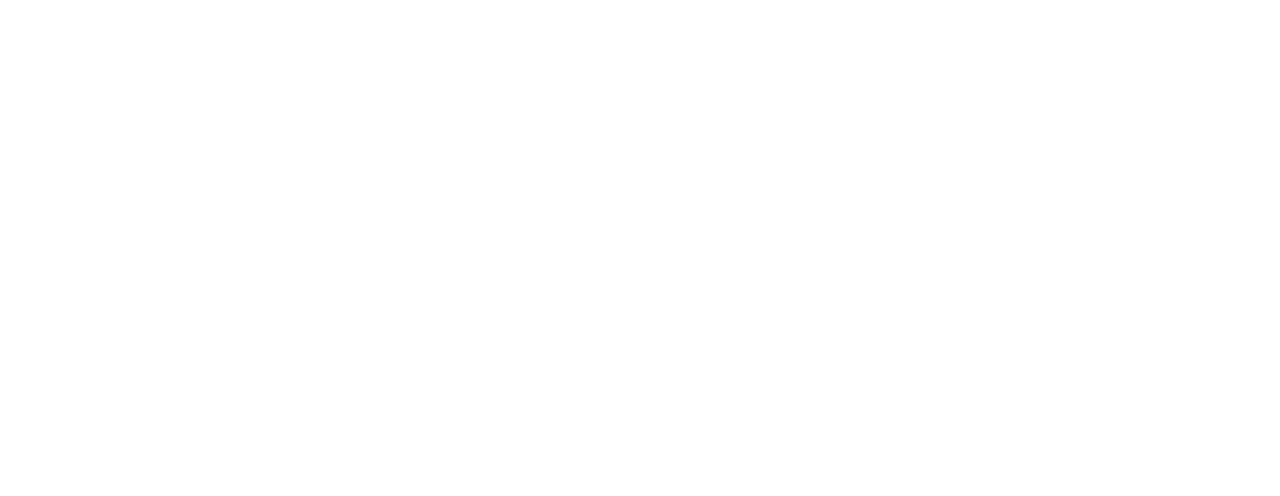
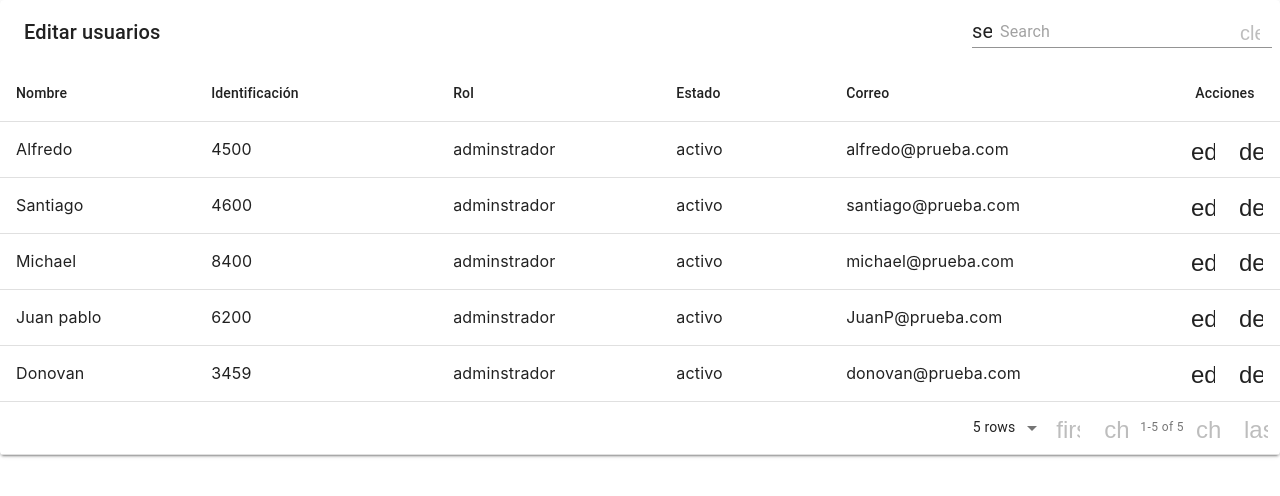
Before and after one commit to Dev-Spaces/backoffice-investigacion-frontend, a React (Create React App) app in the folder dev-spaces/: page /editarUsuarios in a window 1280 px wide. Before the commit this address had no page. Shown: the top 496 px of the page. Built offline with nearby package versions, Linux system fonts and the light colour scheme.

Commit message:
agregar tabla para editar usuarios

```diff
--- a/dev-spaces/src/App.jsx
+++ b/dev-spaces/src/App.jsx
@@ -2,6 +2,7 @@
 import Login from 'pages/login';
 import Usuarios from 'pages/usuarios';
 import RegistroUsuarios from "pages/registroUsuarios";
+import EditarUsuarios from "pages/editarUsuarios";
 
 
 
@@ -13,7 +14,8 @@
           <Route exact path= {"/"} element={Login}/>
           <Route path="/usuarios" element={<Usuarios/>}/>
           <Route path="/registroUsuarios" element={<RegistroUsuarios/>}/>
-        </Routes>
+          <Route path="/editarUsuarios" element={<EditarUsuarios/>}/>
+          </Routes>
       </Router>
     </div>
   );
--- /dev/null
+++ b/dev-spaces/src/pages/editarUsuarios.jsx
@@ -0,0 +1,68 @@
+import MaterialTable from "material-table";
+
+function EditarUsuarios(){
+
+    const columnas =[
+        {
+         title: 'Nombre',
+         field: 'nombre'
+        },
+        {
+         title: 'Identificación',
+         field: 'identificacion'
+        },
+        {
+         title: 'Rol',
+         field: 'rol'
+        },
+        {
+         title: 'Estado',
+         field: 'estado'
+        },
+        {
+         title: 'Correo',
+         field: 'correo'
+        }
+    ];
+
+    const data = [
+        {nombre: 'Alfredo', identificacion: 4500, rol: 'adminstrador', estado: 'activo', correo: 'alfredo@prueba.com'},
+        {nombre: 'Santiago', identificacion: 4600, rol: 'adminstrador', estado: 'activo', correo: 'santiago@prueba.com'},
+        {nombre: 'Michael', identificacion: 8400, rol: 'adminstrador', estado: 'activo', correo: 'michael@prueba.com'},
+        {nombre: 'Juan pablo', identificacion: 6200, rol: 'adminstrador', estado: 'activo', correo: 'JuanP@prueba.com'},
+        {nombre: 'Donovan', identificacion: 3459, rol: 'adminstrador', estado: 'activo', correo: 'donovan@prueba.com'}
+    ];
+
+
+
+    return(
+        <div>
+            <MaterialTable columns={columnas}
+            data = {data}
+            title="Editar usuarios"
+            actions={[
+             {
+              icon: 'edit',
+              tooltip: 'Editar usuario',
+              onclick: (event, rowData)=>alert('Has presionado editar al usuario: ' + rowData.usuario)
+             },
+             {
+              icon: 'delete',
+              tooltip: 'Eliminar registo de usuario',
+              onclick: (event, rowData)=>window.confirm('Estas seguro de que deseas eliminar al usuario: ' + rowData.usuario+'?')
+             }
+            ]}
+            options={{
+                actionsColumnIndex: -1
+            }}
+            localization={{
+                header:{
+                    actions: 'Acciones'
+                }
+            }}
+            />
+        </div>
+    );
+}
+
+export default EditarUsuarios;
```
